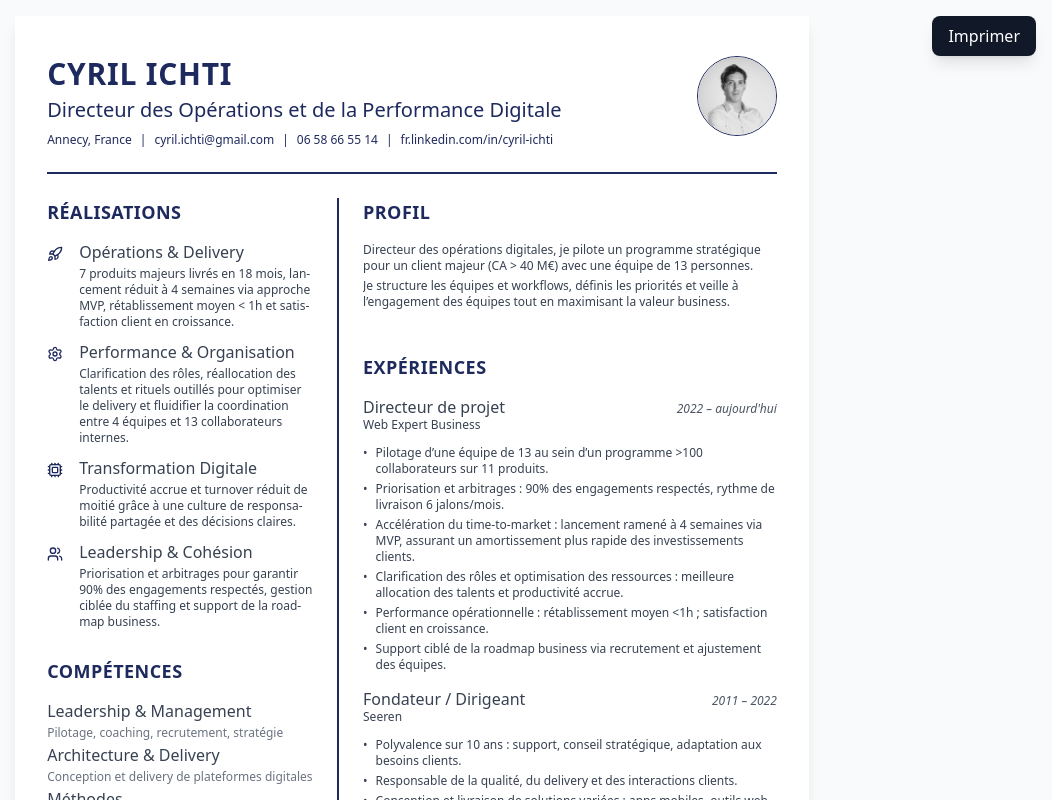
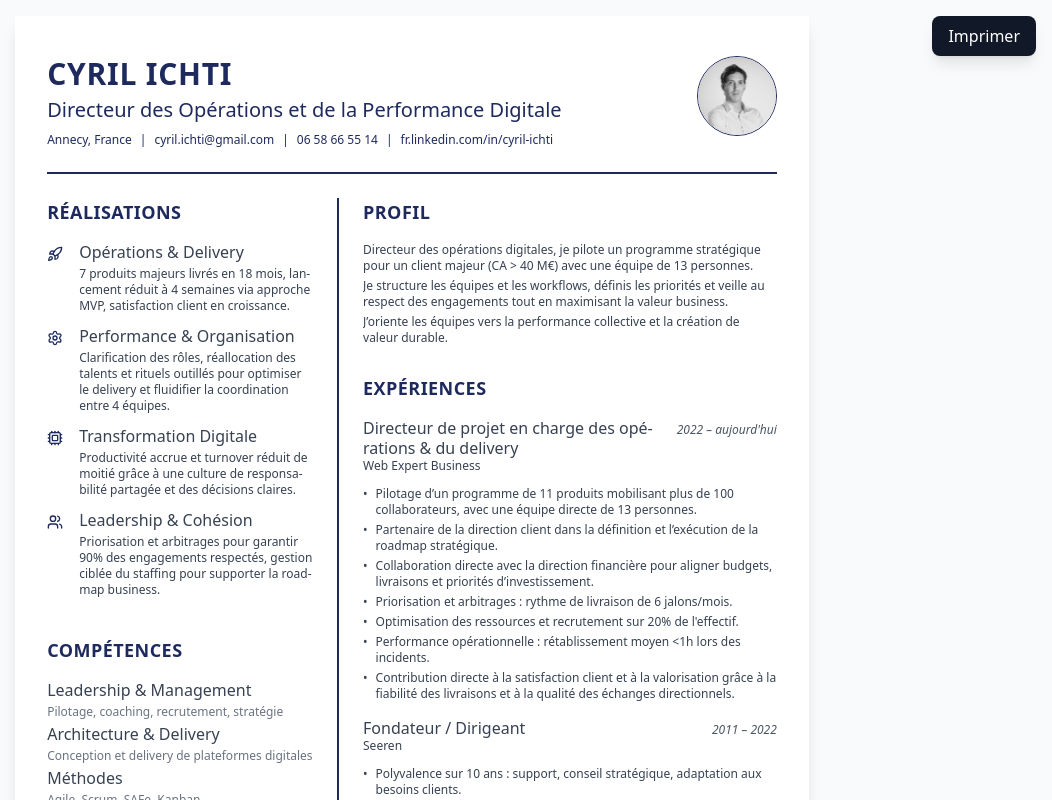
Before and after one commit to seeren/cv, a React (Vite) app: page / in a window 1280 px wide. Shown: the top 800 px of the page, without its empty margins (228-1280 px from the left). Built offline with nearby package versions, Linux system fonts and the light colour scheme.

Commit message:
feat: Enforce document title and content vocabulary

```diff
--- a/index.html
+++ b/index.html
@@ -5,8 +5,8 @@
   <meta charset="UTF-8" />
   <meta name="viewport" content="width=device-width, initial-scale=1.0" />
 
-  <title>Cyril Ichti - CV | Directeur de projet digital – CTO – Delivery Manager</title>
-  <meta name="title" content="Cyril Ichti - CV | Directeur de projet digital – CTO – Delivery Manager" />
+  <title>Cyril Ichti - Directeur des opérations & du delivery</title>
+  <meta name="title" content="Cyril Ichti - Directeur des opérations & du delivery" />
   <meta name="description" content="CV de Cyril Ichti : Directeur de projet digital, CTO opérationnel et Delivery Manager basé à Annecy. Expert en transformation digitale, architecture micro-services et e-commerce." />
   <meta name="keywords" content="Cyril Ichti, CTO, Directeur de projet digital, Delivery Manager, Annecy, transformation digitale, micro-services, e-commerce, Kafka, SAFe, Agile, architecture" />
   <meta name="author" content="Cyril Ichti" />
--- a/src/features/achievements/data.ts
+++ b/src/features/achievements/data.ts
@@ -9,12 +9,12 @@ export const data = [
     {
         icon: Rocket,
         title: 'Opérations & Delivery',
-        description: '7 produits majeurs livrés en 18 mois, lancement réduit à 4 semaines via approche MVP, rétablissement moyen < 1h et satisfaction client en croissance.'
+        description: '7 produits majeurs livrés en 18 mois, lancement réduit à 4 semaines via approche MVP, satisfaction client en croissance.'
     },
     {
         icon: Settings,
         title: 'Performance & Organisation',
-        description: 'Clarification des rôles, réallocation des talents et rituels outillés pour optimiser le delivery et fluidifier la coordination entre 4 équipes et 13 collaborateurs internes.',
+        description: 'Clarification des rôles, réallocation des talents et rituels outillés pour optimiser le delivery et fluidifier la coordination entre 4 équipes.',
     },
     {
         icon: Cpu,
@@ -24,6 +24,6 @@ export const data = [
     {
         icon: Users,
         title: 'Leadership & Cohésion',
-        description: 'Priorisation et arbitrages pour garantir 90% des engagements respectés, gestion ciblée du staffing et support de la roadmap business.'
+        description: 'Priorisation et arbitrages pour garantir 90% des engagements respectés, gestion ciblée du staffing pour supporter la roadmap business.'
     }
 ];
--- a/src/features/experiences/Experiences.tsx
+++ b/src/features/experiences/Experiences.tsx
@@ -11,14 +11,14 @@ function Experiences() {
             <div className="text-gray-700 space-y-3 flex-1">
               <div className="flex justify-between items-baseline">
                 <div>
-                  <h3 className="text-md leading-tight">
+                  <h3 className="text-md leading-tight hyphens-auto">
                     {experience.title}
                   </h3>
                   <p className="text-xs">
                     {experience.company}
                   </p>
                 </div>
-                <p className="text-xs text-gray-600 italic ml-4">
+                <p className="text-xs text-gray-600 italic ml-4 whitespace-nowrap">
                   {experience.period}
                 </p>
               </div>
--- a/src/features/experiences/data.ts
+++ b/src/features/experiences/data.ts
@@ -1,15 +1,16 @@
 export const data = [
     {
-        title: 'Directeur de projet',
+        title: 'Directeur de projet en charge des opérations & du delivery',
         company: 'Web Expert Business',
         period: '2022 – aujourd\'hui',
         achievements: [
-            'Pilotage d’une équipe de 13 au sein d’un programme >100 collaborateurs sur 11 produits.',
-            'Priorisation et arbitrages : 90% des engagements respectés, rythme de livraison 6 jalons/mois.',
-            'Accélération du time-to-market : lancement ramené à 4 semaines via MVP, assurant un amortissement plus rapide des investissements clients.',
-            'Clarification des rôles et optimisation des ressources : meilleure allocation des talents et productivité accrue.',
-            'Performance opérationnelle : rétablissement moyen <1h ; satisfaction client en croissance.',
-            'Support ciblé de la roadmap business via recrutement et ajustement des équipes.',
+            'Pilotage d’un programme de 11 produits mobilisant plus de 100 collaborateurs, avec une équipe directe de 13 personnes.',
+            'Partenaire de la direction client dans la définition et l’exécution de la roadmap stratégique.',
+            'Collaboration directe avec la direction financière pour aligner budgets, livraisons et priorités d’investissement.',
+            'Priorisation et arbitrages : rythme de livraison de 6 jalons/mois.',
+            'Optimisation des ressources et recrutement sur 20% de l\'effectif.',
+            'Performance opérationnelle : rétablissement moyen <1h lors des incidents.',
+            'Contribution directe à la satisfaction client et à la valorisation grâce à la fiabilité des livraisons et à la qualité des échanges directionnels.'
         ]
     },
     {
--- a/src/features/profile/data.ts
+++ b/src/features/profile/data.ts
@@ -1,6 +1,7 @@
 export const data = [
 
     'Directeur des opérations digitales, je pilote un programme stratégique pour un client majeur (CA > 40 M€) avec une équipe de 13 personnes.',
-    'Je structure les équipes et workflows, définis les priorités et veille à l’engagement des équipes tout en maximisant la valeur business.'
+    'Je structure les équipes et les workflows, définis les priorités et veille au respect des engagements tout en maximisant la valeur business.',
+    "J’oriente les équipes vers la performance collective et la création de valeur durable."
 
 ];
```
